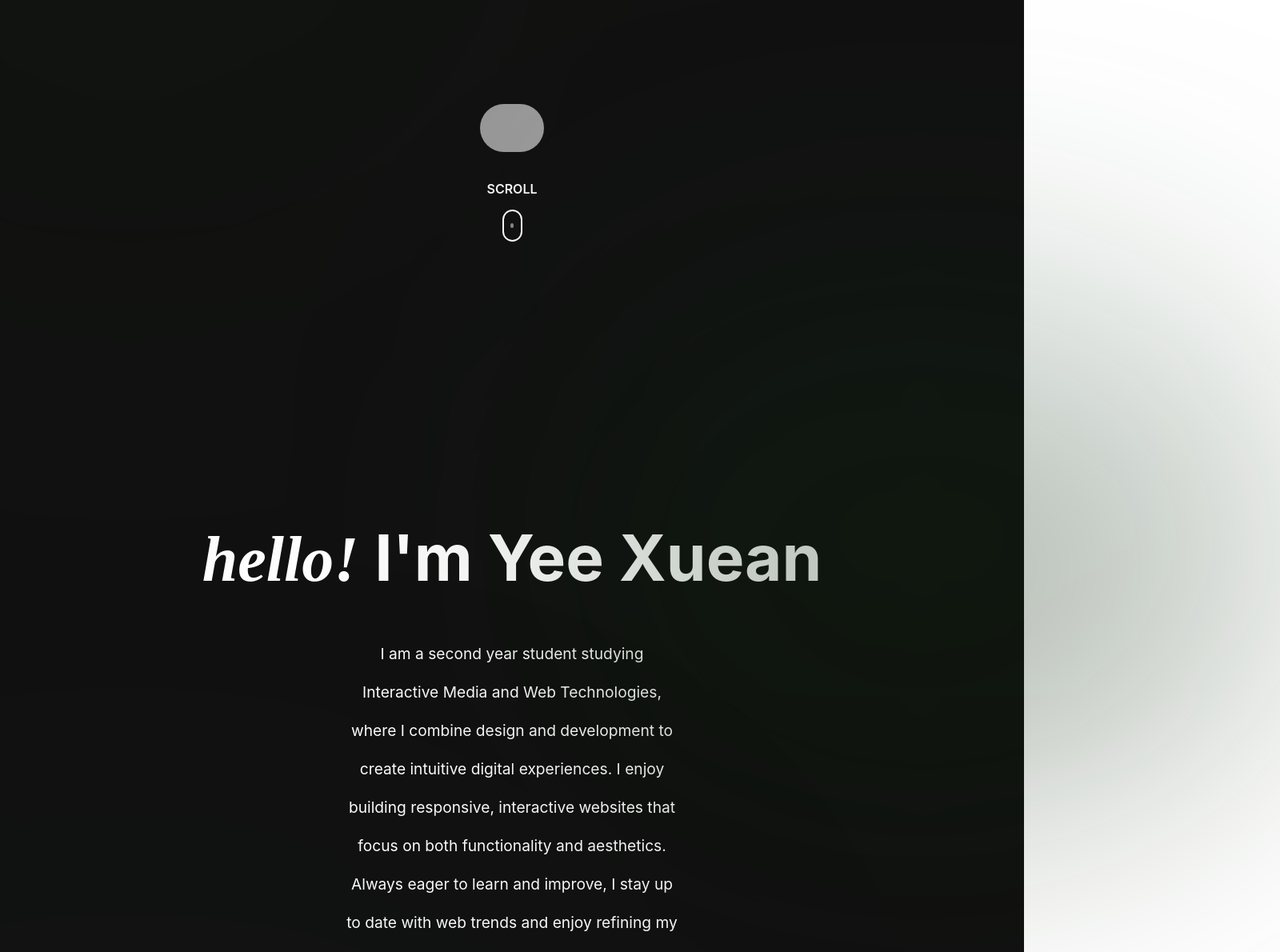
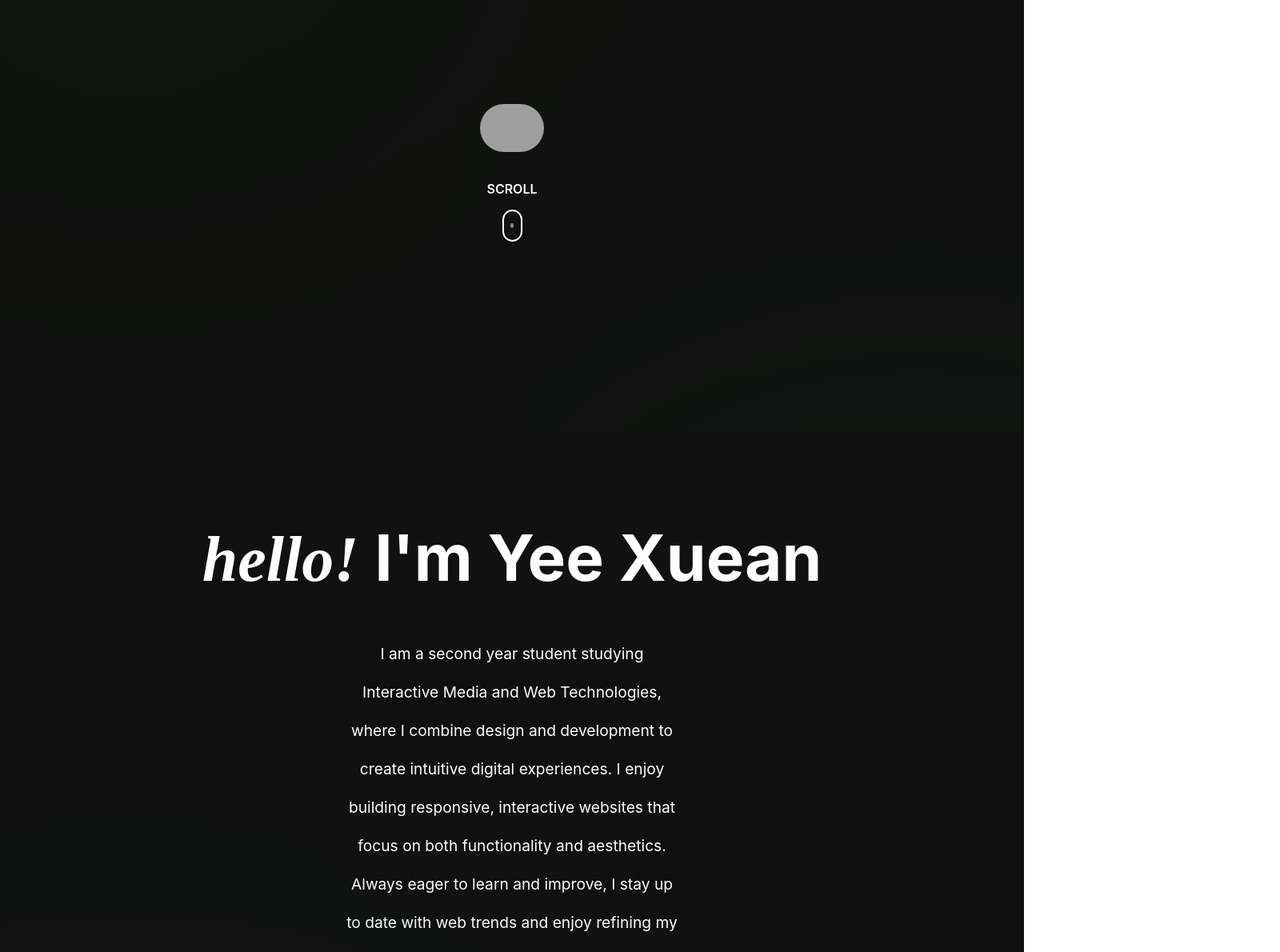
Before and after one commit to yeexuean/portfolio_2025, a React (Vite) app in the folder portfolio-2025/: page / in a window 1280 px wide. Shown: the part 260-1450 px from the top of the page at 80% size, 1600 px wide, since content can reach past the window. Built offline with nearby package versions, Linux system fonts and the light colour scheme; grey boxes are pictures that could not be loaded; a web font is replaced by a local one.

Commit message:
background blobs
blobs were positioned outside the viewport + appearing on top of the contents

```diff
--- a/portfolio-2025/src/App.jsx
+++ b/portfolio-2025/src/App.jsx
@@ -5,10 +5,13 @@
 import { Skills } from "./components/Skills/Skills";
 import { Project } from "./components/Project/Project";
 import { Footer } from "./components/Footer/Footer";
+import { BackgroundBlobs } from "./components/BackgroundBlobs/BackgroundBlobs";
 
 function App() {
   return (
     <div className={styles.App}>
+      <BackgroundBlobs />
+      <div className={styles.appContent}>
         <Navbar />;
         <Hero />
         <About />
@@ -16,6 +19,7 @@
         <Project />
         <Footer />
       </div>
+    </div>
   );
 }
 
--- a/portfolio-2025/src/App.module.css
+++ b/portfolio-2025/src/App.module.css
@@ -2,7 +2,13 @@
 
 .App {
   background-color: rgb(var(--color-bg));
+  position: relative;
   width: 100%;
-  min-height: 100dvh;
-  overflow-x: clip;
+  min-height: 100%;
+  overflow: hidden;
 }
+
+.appContent {
+  position: relative;
+  z-index: 1;
+}
--- /dev/null
+++ b/portfolio-2025/src/components/BackgroundBlobs/BackgroundBlobs.jsx
@@ -0,0 +1,10 @@
+import styles from "./BackgroundBlobs.module.css";
+
+export const BackgroundBlobs = () => {
+  return (
+    <div className={styles.bgBlobs}>
+      <div className={styles.topBlur} />
+      <div className={styles.bottomBlur} />
+    </div>
+  );
+};
--- /dev/null
+++ b/portfolio-2025/src/components/BackgroundBlobs/BackgroundBlobs.module.css
@@ -0,0 +1,43 @@
+@import "../../vars.css";
+
+.bgBlobs {
+  position: fixed;
+  inset: 0;
+  overflow: clip;
+  pointer-events: none;
+  z-index: 0;
+}
+
+.topBlur {
+  position: absolute;
+  width: 55vw;
+  height: 60vw;
+  min-width: 300px;
+  min-height: 350px;
+  transform: translate(-15vw, -350px);
+  border-radius: 700px;
+  background: linear-gradient(
+    rgba(15, 56, 30, 0.2) 10%,
+    rgba(var(--color-border-dark), 0.4) 100%
+  );
+  filter: blur(300px);
+  z-index: 0;
+}
+
+.bottomBlur {
+  position: absolute;
+  width: 70vw;
+  height: 50vw;
+  min-width: 300px;
+  min-height: 250px;
+  top: 600px;
+  right: 0;
+  transform: translate(25vw, 200px);
+  border-radius: 760px;
+  background: linear-gradient(
+    rgba(15, 56, 30, 0.2) 10%,
+    rgba(var(--color-border-dark), 0.4) 100%
+  );
+  filter: blur(150px);
+  z-index: 0;
+}
--- a/portfolio-2025/src/components/Hero/Hero.jsx
+++ b/portfolio-2025/src/components/Hero/Hero.jsx
@@ -16,9 +16,6 @@
           <p className={styles.scrollText}>Scroll</p>
           <div className={styles.mouseAnimation}></div>
         </div>
-
-        <div className={styles.topBlur} />
-        <div className={styles.bottomBlur} />
       </div>
     </section>
   );
--- a/portfolio-2025/src/components/Hero/Hero.module.css
+++ b/portfolio-2025/src/components/Hero/Hero.module.css
@@ -8,6 +8,8 @@
 }
 
 .content {
+  position: relative;
+  z-index: 1;
   text-align: center;
 }
 
@@ -70,39 +72,6 @@
   }
 }
 
-.topBlur {
-  position: absolute;
-  width: 55vw;
-  height: 60vw;
-  min-width: 300px;
-  min-height: 350px;
-  top: -350px;
-  left: -15vw;
-  border-radius: 700px;
-  background: linear-gradient(
-    rgba(15, 56, 30, 0.2) 10%,
-    rgba(var(--color-border-dark), 0.4) 100%
-  );
-  filter: blur(300px);
-  z-index: 0;
-}
-
-.bottomBlur {
-  position: absolute;
-  width: 70vw;
-  height: 50vw;
-  min-width: 300px;
-  min-height: 250px;
-  top: 600px;
-  right: -25vw;
-  border-radius: 760px;
-  background: linear-gradient(
-    rgba(15, 56, 30, 0.2) 10%,
-    rgba(var(--color-border-dark), 0.4) 100%
-  );
-  filter: blur(150px);
-  z-index: 0;
-}
 @media screen and (max-width: 768px) {
   .profilePic {
     width: 35%;
```
Lines whose indentation alone changed are shown as unchanged.
